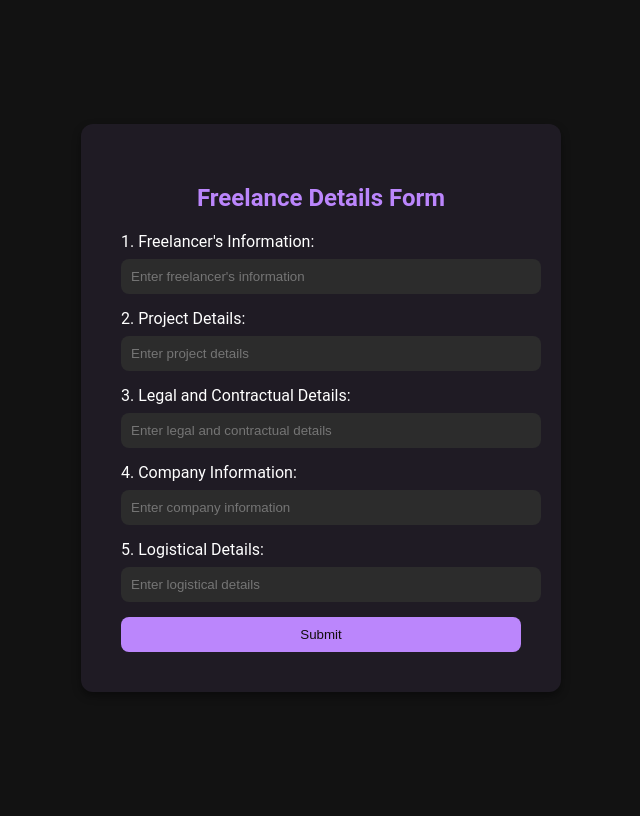
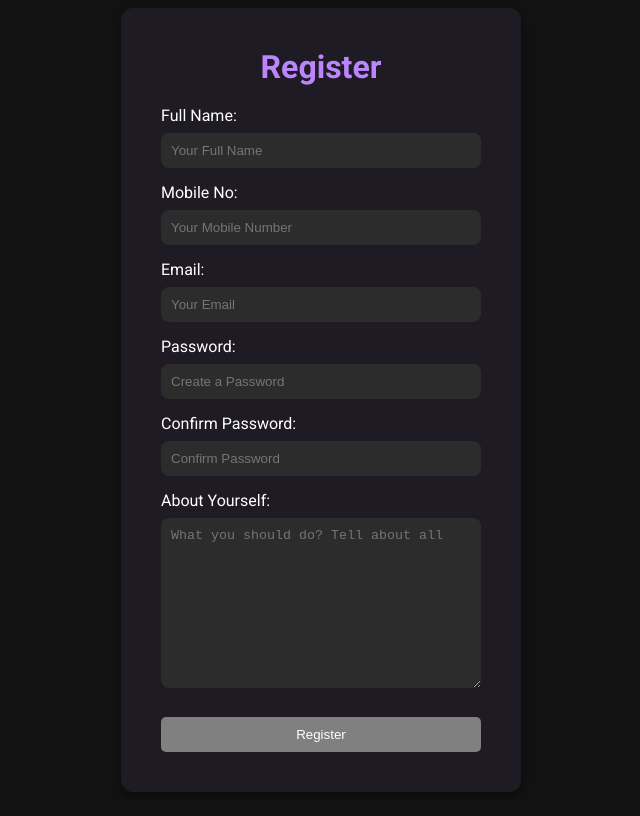
Before and after one commit to Jainish0977/freelancing--website, a plain HTML site: page hire.html in a window 1280 px wide. Shown: the whole page, without its empty margins (319-959 px from the left). Drawn offline with Linux system fonts and the light colour scheme.

Commit message:
added all

```diff
--- a/hire.html
+++ b/hire.html
@@ -3,8 +3,15 @@
 <head>
   <meta charset="UTF-8">
   <meta name="viewport" content="width=device-width, initial-scale=1.0">
-    <title>Freelance Details Form</title>
+  <title>Register - Freelancer Hub</title>
+  <link href="https://fonts.googleapis.com/css2?family=Roboto:wght@400;700&display=swap" rel="stylesheet">
   <style>
+    * {
+      margin: 0;
+      padding: 0;
+      box-sizing: border-box;
+    }
+
     body {
       font-family: 'Roboto', sans-serif;
       background-color: #121212;
@@ -14,26 +21,29 @@
       align-items: center;
       min-height: 100vh;
     }
-        .form-box {
+
+    .container {
       background: #1f1b24;
       padding: 40px;
       border-radius: 12px;
       box-shadow: 0px 4px 8px rgba(0, 0, 0, 0.4);
+      max-width: 400px;
       width: 100%;
-            max-width: 400px;
+    }
+
+    h1 {
       text-align: center;
+      color: #bb86fc;
+      margin-bottom: 20px;
     }
-        .form-box h2 {
-            margin-bottom: 20px;
-            color: #bb86fc;
-        }
-        .form-box label {
+
+    label {
       display: block;
       margin-bottom: 8px;
-            text-align: left;
       color: #ffffff;
     }
-        .form-box input[type="text"] {
+
+    input, textarea, select {
       width: 100%;
       padding: 10px;
       margin-bottom: 15px;
@@ -42,48 +52,80 @@
       background: #2c2c2c;
       color: #ffffff;
     }
-        .form-box input[type="submit"] {
-            background: #bb86fc;
-            color: rgb(18, 13, 13);
-            padding: 10px 15px;
+
+    button {
+      width: 100%;
+      padding: 10px;
+      background-color: gray;
       border: none;
-            border-radius: 8px;
+      border-radius: 5px;
+      color: white;
+      cursor: not-allowed;
+      margin-top: 10px;
+    }
+
+    button.enabled {
+      background-color: #bb86fc;
       cursor: pointer;
-            width: 100%;
     }
-        .form-box input[type="submit"]:hover {
-            background: #bb86fc;
-            color: #121212;
-            border: none;
-            padding: 10px 20px;
-            border-radius: 8px;
-            cursor: pointer;
-            width: 100%;
+
+    button:hover {
+      background: #9a70cf;
     }
 
   </style>
 </head>
 <body>
-    <div class="form-box">
-        <h2>Freelance Details Form</h2>
+  <div class="container">
+
+    <h1>Register</h1>
     <form>
-            <label for="companyInfo">1. Freelancer's Information:</label>
-            <input type="text" id="freelancerInfo" name="freelancerInfo" placeholder="Enter freelancer's information">
+      <label for="name">Full Name:</label>
+      <input type="text" id="name" name="name" placeholder="Your Full Name" required>
 
-            <label for="projectDetails">2. Project Details:</label>
-            <input type="text" id="projectDetails" name="projectDetails" placeholder="Enter project details">
+      <label for="email">Mobile No:</label>
+      <input type="MobileNumber" id="MobileNumber" name="MobileNumber" placeholder="Your Mobile Number" required>
 
-            <label for="freelancerInfo">3. Legal and Contractual Details:</label>
-            <input type="text" id="legalDetails" name="legalDetails" placeholder="Enter legal and contractual details">
+      <label for="email">Email:</label>
+      <input type="email" id="email" name="email" placeholder="Your Email" required>
 
-            <label for="legalDetails">4. Company Information:</label>
-            <input type="text" id="companyInfo" name="companyInfo" placeholder="Enter company information">
+      <label for="password">Password:</label>
+      <input type="password" id="password" placeholder="Create a Password" required>
 
-            <label for="logisticalDetails">5. Logistical Details:</label>
-            <input type="text" id="logisticalDetails" name="logisticalDetails" placeholder="Enter logistical details">
+      <label for="confirmPassword">Confirm Password:</label>
+      <input type="password" id="confirmPassword" placeholder="Confirm Password" required>
 
-            <input type="submit" value="Submit">
+      <label for="about yourself">About Yourself:</label>
+      <textarea id="yourself" name="yourself" rows="10" placeholder="What you should do? Tell about all "></textarea>
+
+      <button type="submit" id="registerBtn" disabled>Register</button>
     </form>
   </div>
+
+  <script>
+    const password = document.getElementById("password");
+    const confirmPassword = document.getElementById("confirmPassword");
+    const registerBtn = document.getElementById("registerBtn");
+
+    function validatePassword() {
+        if (password.value === confirmPassword.value && password.value.length > 0) {
+            registerBtn.disabled = false;
+            registerBtn.classList.add("enabled");
+        } else {
+            registerBtn.disabled = true;
+            registerBtn.classList.remove("enabled");
+        }
+    }
+
+    confirmPassword.addEventListener("keyup", validatePassword);
+    password.addEventListener("keyup", validatePassword);
+
+    document.getElementById("registerForm").addEventListener("submit", function(event) {
+        if (password.value !== confirmPassword.value) {
+            event.preventDefault();
+            alert("Sorry, password is not matched !!");
+        }
+    });
+</script>
 </body>
 </html>
```
Also changed, not shown: work and hire option.html (+29 -24 lines), work.html (+80 -37 lines), login.html (line endings or trailing spaces). Lines whose indentation alone changed are shown as unchanged.
